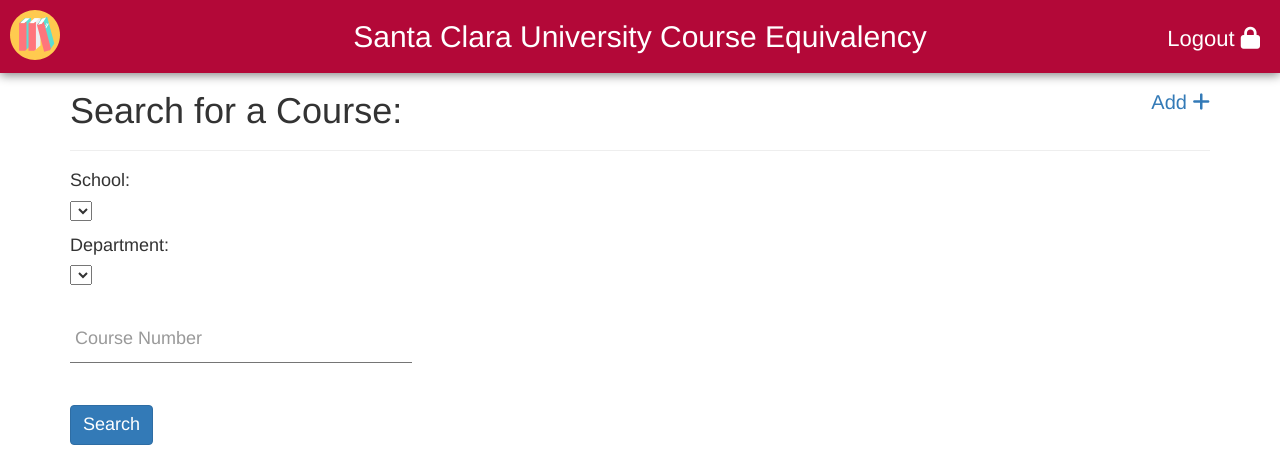
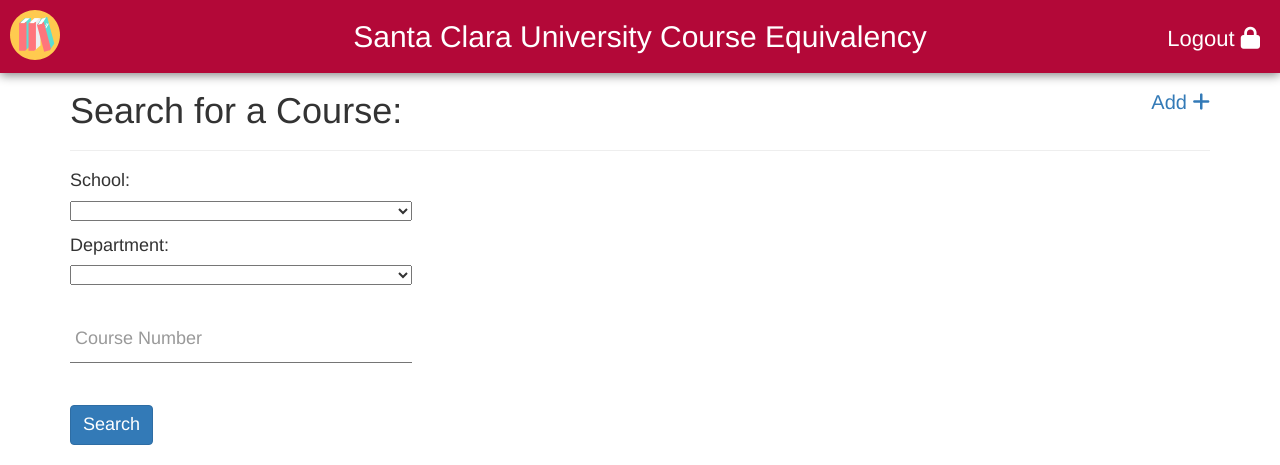
Before and after one commit to kvelcich/Course_Equivalency, a PHP site: page /Application/search.html in a window 1280 px wide. Shown: the top 465 px of the page. Run offline with PHP 8.4, Linux system fonts and the light colour scheme; data that the repository does not hold is empty; some libraries are stand-ins or nearby versions.

Commit message:
select box css

```diff
--- a/Application/assets/miscStyles.css
+++ b/Application/assets/miscStyles.css
@@ -46,8 +46,8 @@ body {
 input {
     font-size:18px;
     padding:10px 10px 10px 5px;
+    width:30%;
     display:block;
-    width:30%;
     border:none;
     border-bottom:1px solid #757575;
 }
@@ -63,6 +63,7 @@ label 				 {
     top: 10px;
     font-size: 18px;
     font-weight: 200;
+    /* transitions */
     transition: 0.3s ease all;
     -moz-transition: 0.3s ease all;
     -webkit-transition: 0.3s ease all;
@@ -158,3 +159,7 @@ input:focus ~ .bar:before, input:focus ~ .bar:after {
     width: 42%;
     padding: 10px;
 }
+
+select {
+    width: 30%;
+}
```
